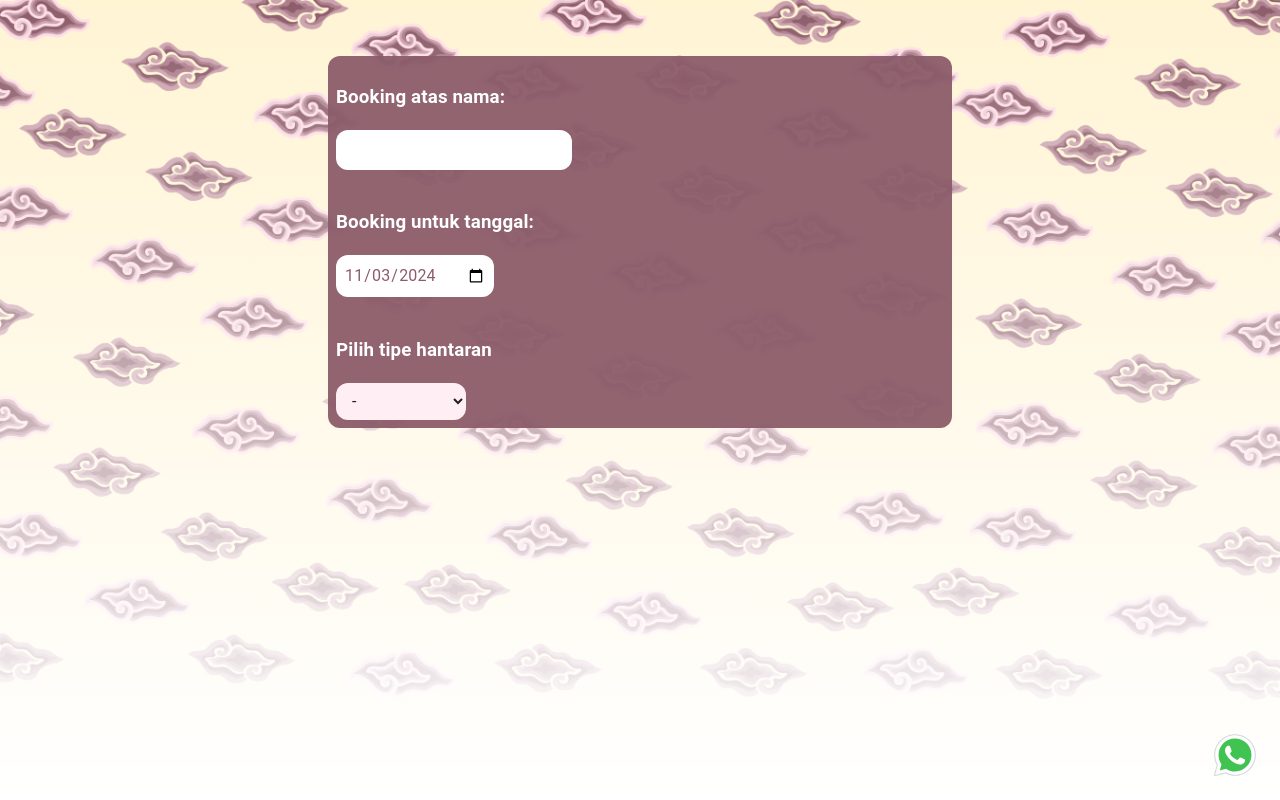
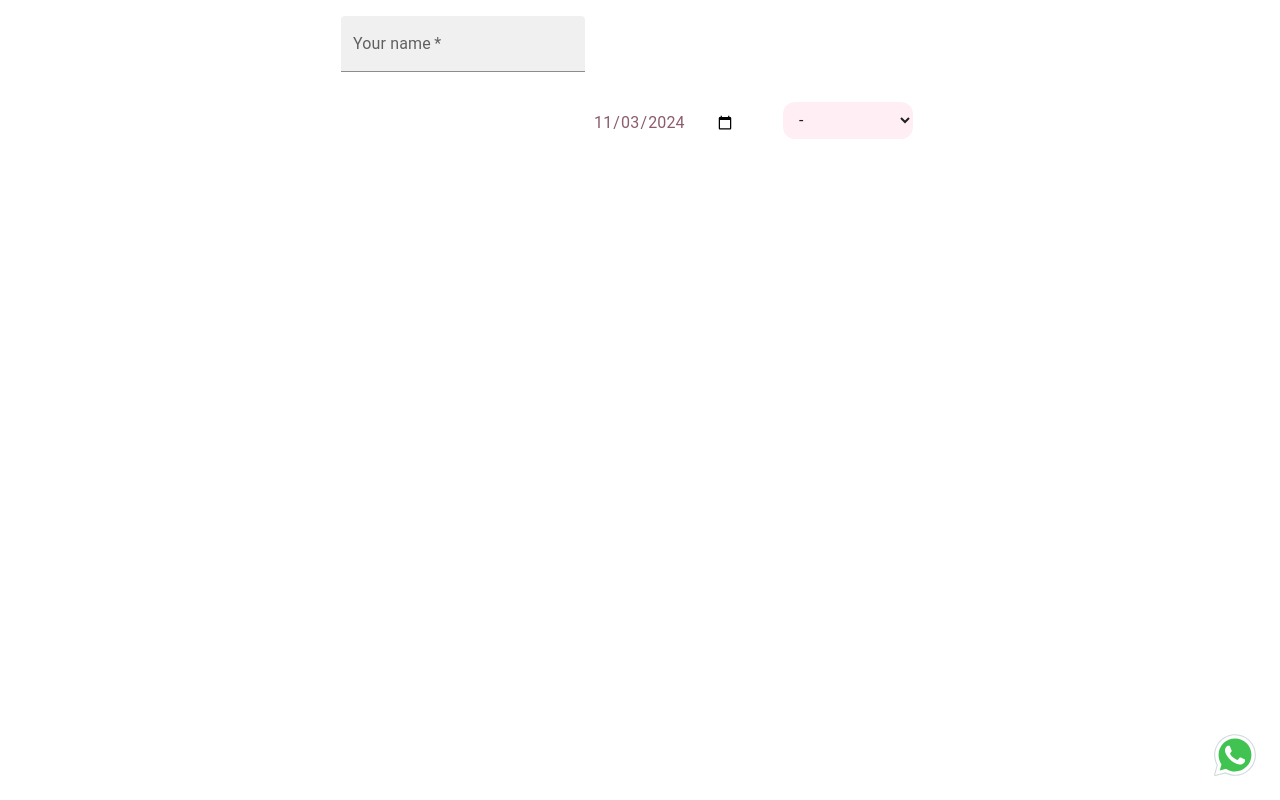
Before and after one commit to assidiqi598/hantarannya-humaira, a Next.js app: page /book in a window 1280 px wide. Built offline with nearby package versions, Linux system fonts and the light colour scheme.

Commit message:
redesign gallery images; fix backdrop when hovering on a type; start editing book page

```diff
--- a/src/app/book/page.tsx
+++ b/src/app/book/page.tsx
@@ -1,9 +1,8 @@
 "use client";
 
-import { useState, useEffect } from "react";
-import { Button } from "@mui/material";
+import { useState, useEffect, ChangeEvent } from "react";
+import { Button, TextField } from "@mui/material";
 import types from "@/data/types.json";
-import TextInput from "@/components/input/text";
 import DateInput from "@/components/input/date";
 import Select from "@/components/select";
 import Link from "next/link";
@@ -47,22 +46,18 @@
   }, [message]);
 
   return (
-    <div
-      id="main-choosing"
-      className="flex items-start justify-center min-h-svh p-4 portrait:bg-main-bg-vertical bg-no-repeat bg-cover landscape:bg-clouds"
-    >
-      <div className="flex flex-col items-start justify-center rounded-xl bg-pink-600/95 p-2 mt-10 w-full lg:w-1/2 opacity-0 animate-fadeup">
-        <div className="opacity-0 animate-fadeup animation-delay-400">
-          <h3 className="text-white">Booking atas nama:</h3>
-          <div className="flex justify-center items-center">
-            <TextInput
+    <div id="main-choosing" className="flex items-start justify-center min-h-svh p-4">
+      <TextField
+        required
         id="requester-name"
         value={name}
-              onChange={(value: string) => setName(value)}
+        onChange={(e: ChangeEvent<HTMLTextAreaElement | HTMLInputElement>) =>
+          setName(e.target.value)
+        }
+        variant="filled"
+        label="Your name"
       />
       {type && !name && <span className="ml-2 font-bold text-yellow-200">required!</span>}
-          </div>
-        </div>
       <div className="mt-5 opacity-0 animate-fadeup animation-delay-800">
         <h3 className="text-white">Booking untuk tanggal:</h3>
         <DateInput
@@ -210,6 +205,5 @@
         </>
       )}
     </div>
-    </div>
   );
 }
--- a/src/app/gallery/[type]/components/item.tsx
+++ b/src/app/gallery/[type]/components/item.tsx
@@ -1,9 +1,7 @@
 // "use client";
 
-import { FC, useEffect, useRef, useState } from "react";
-import Image from "next/image";
+import { FC } from "react";
 import Link from "next/link";
-import cn from "classnames";
 import IImages from "@/interfaces/images";
 import alt from "@/data/alt.json";
 import { customEncodeURI } from "@/util/encode";
@@ -18,7 +16,6 @@
     <Link
       href={`/gallery/img/${customEncodeURI(type, theme, image, desc, link?.target, link?.href)}`}
       scroll={false}
-      className={cn("mr-2 mb-2 rounded-lg border-2 border-pink-600")}
     >
       <img
         src={`/gallery/IMG_${image}.webp`}
@@ -26,7 +23,7 @@
         width={100}
         height={100}
         loading="lazy"
-        className="w-full h-full rounded-lg"
+        className="w-full h-full"
       />
     </Link>
   );
--- a/src/app/gallery/[type]/page.tsx
+++ b/src/app/gallery/[type]/page.tsx
@@ -27,7 +27,7 @@
               )}
             >
               <h3>{theme.theme}</h3>
-              <Masonry columns={{ xs: 2, sm: 3, md: 4, lg: 5 }} spacing={2}>
+              <Masonry columns={{ xs: 3, sm: 3, md: 4, lg: 5 }} spacing={1}>
                 {theme.images.map((image) => (
                   <Item
                     key={image.image}
--- a/src/app/gallery/components/gallery-img.tsx
+++ b/src/app/gallery/components/gallery-img.tsx
@@ -5,7 +5,7 @@
 import { useParams } from "next/navigation";
 import { ReactNode, useState } from "react";
 import cn from "classnames";
-import { Button } from "@mui/material";
+import { Button, Stack } from "@mui/material";
 import alt from "@/data/alt.json";
 
 interface IImgPage {
@@ -75,7 +75,7 @@
           height={500}
           priority={true}
           onLoad={onImgLoad}
-          className={"landscape:h-5/6 portrait:h-4/6 w-auto rounded-lg border-2 border-pink-600"}
+          className={"landscape:h-5/6 portrait:h-4/6 w-auto"}
         />
       </div>
       {!loading && (
@@ -99,11 +99,23 @@
             </>
           )}
           {!isModal && (
-            <Link href={`/gallery/${encodeURIComponent(type)}`} className="inline-block mt-6">
-              <Button id="back-to-gallery" variant="contained">
-                Back
-              </Button>
-            </Link>
+            <Stack
+              direction="row"
+              justifyContent="flex-start"
+              spacing={2}
+              sx={{ marginTop: "1rem" }}
+            >
+              <Link href={`/gallery/${encodeURIComponent(type)}`} className="inline-block mt-6">
+                <Button id="back-to-gallery" color="secondary" variant="contained">
+                  Back
+                </Button>
+              </Link>
+              <Link href={`/book?type=${encodeURIComponent(type)}`} className="inline-block mt-6">
+                <Button id="select-type-to-book" variant="contained">
+                  Book this
+                </Button>
+              </Link>
+            </Stack>
           )}
         </div>
       )}
--- a/src/app/gallery/components/type.tsx
+++ b/src/app/gallery/components/type.tsx
@@ -1,17 +1,14 @@
 import { FC } from "react";
 import cn from "classnames";
-import Image from "next/image";
 import IType from "@/interfaces/types";
-import Theme from "./theme";
-import alt from "@/data/alt.json";
 import Link from "next/link";
-import { Stack, Typography } from "@mui/material";
+import { Typography } from "@mui/material";
 
 const Type: FC<IType & { fullUrl?: string; idx: number }> = ({ type, idx, themes, fullUrl }) => {
   return (
     <Link
       className={cn(
-        "flex justify-center items-center bg-cover opacity-0 animate-fadeleft h-[50svh] w-[100svw] landscape:w-[50svw] landscape:h-[100svh] overflow-hidden",
+        "relative flex justify-center items-center bg-cover opacity-0 animate-fadeleft h-[50svh] w-[100svw] landscape:w-[50svw] landscape:h-[100svh] overflow-hidden",
         {
           "bg-hidden-box": type === "Hidden Box",
           "bg-crystal-tray": type === "Crystal Tray",
@@ -20,6 +17,7 @@
       )}
       href={`${fullUrl}/${encodeURIComponent(type)}`}
     >
+      <div className="absolute inset-0 transition-all duration-300 hover:backdrop-brightness-50"></div>
       <Typography variant="h4" fontWeight="bold" className="text-white relative z-10">
         {type}
       </Typography>
--- a/src/app/gallery/page.tsx
+++ b/src/app/gallery/page.tsx
@@ -13,7 +13,6 @@
   const fullUrl = `${protocol}://${host}${pathname}`;
 
   return (
-    // <div className="landscape:min-h-svh overflow-hidden flex portrait:flex-col justify-start landscape:justify-center items-center m-3 lg:m-8 animate-fadeup">
     <Stack
       direction={{ lg: "row" }}
       alignItems="center"
@@ -31,7 +30,6 @@
         />
       ))}
     </Stack>
-    // </div>
   );
 };
 
--- a/src/components/input/text.tsx
+++ /dev/null
@@ -1,31 +0,0 @@
-import { FC } from "react";
-import cn from "classnames";
-
-interface ITextInput {
-  id: string;
-  value: string;
-  onChange(value: string): void;
-  additionalClassNames?: Array<string>;
-}
-
-const TextInput: FC<ITextInput> = ({
-  id,
-  value = "",
-  onChange = () => {},
-  additionalClassNames = [],
-}) => {
-  return (
-    <input
-      id={`${id}`}
-      value={value}
-      className={cn(
-        "p-2 rounded-xl focus:outline-pink-600",
-        additionalClassNames
-      )}
-      type="text"
-      onChange={(e) => onChange(e.target.value)}
-    />
-  );
-};
-
-export default TextInput;
--- a/src/theme.ts
+++ b/src/theme.ts
@@ -6,6 +6,9 @@
     primary: {
       main: "#8C5C6A",
     },
+    secondary: {
+      main: "#D8C3C5",
+    },
   },
 });
 
```
Lines whose indentation alone changed are shown as unchanged.
